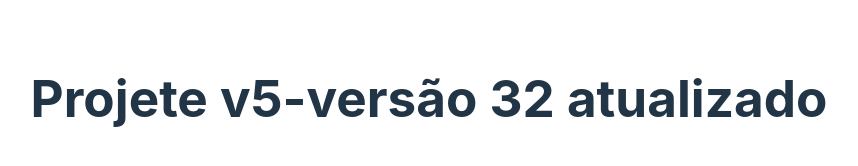
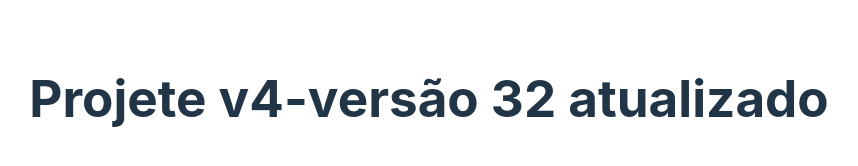
Before and after one commit to ARPDev-Desenvolvimento/init-react-vite-v5, a React (Vite) app: page / in a window 1280 px wide. Shown: the part 302-468 px from the top of the page, without its empty margins (211-1069 px from the left). Built offline with nearby package versions, Linux system fonts and the light colour scheme.

Commit message:
Synchronized changes from pull request 18: build 13

```diff
--- a/src/App.tsx
+++ b/src/App.tsx
@@ -3,7 +3,7 @@ import "./App.css";
 function App() {
   return (
     <>
-      <h1>Projete v5-versão 32 atualizado</h1>
+      <h1>Projete v4-versão 32 atualizado</h1>
     </>
   );
 }
```
